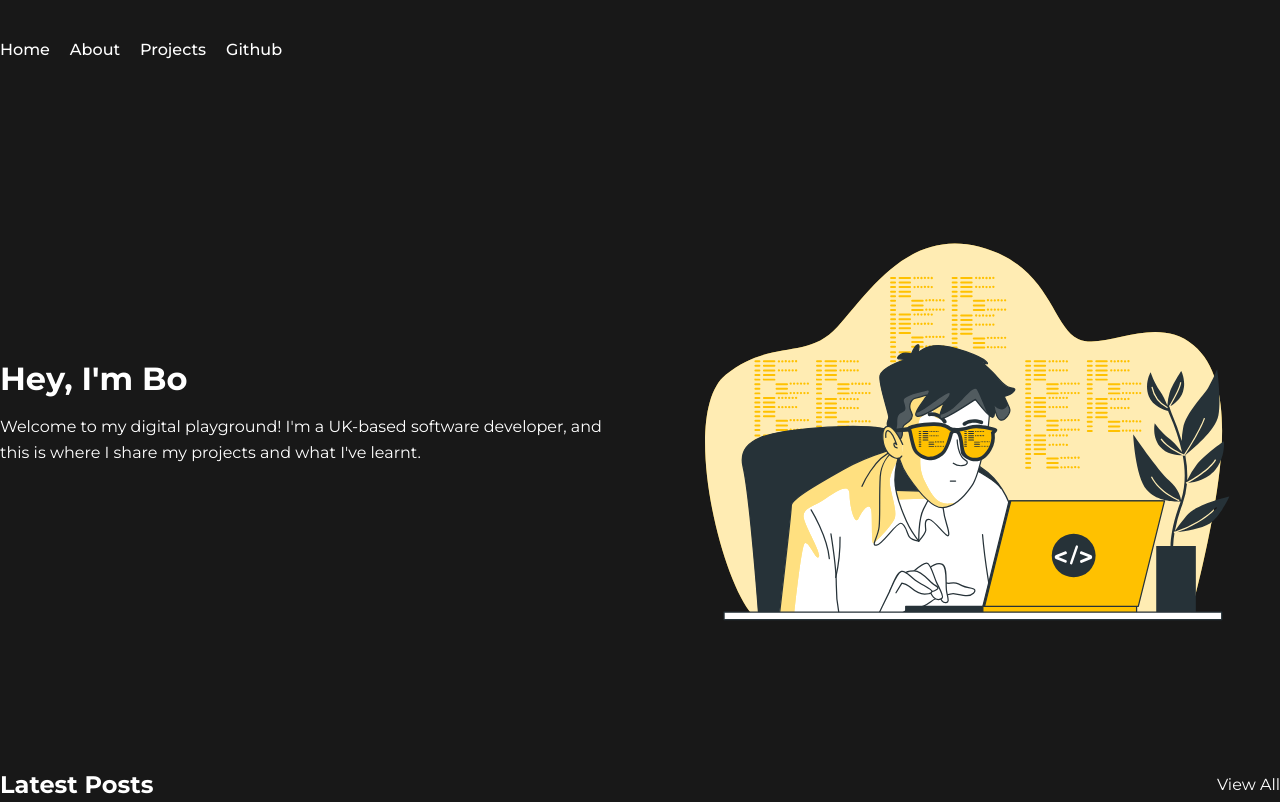
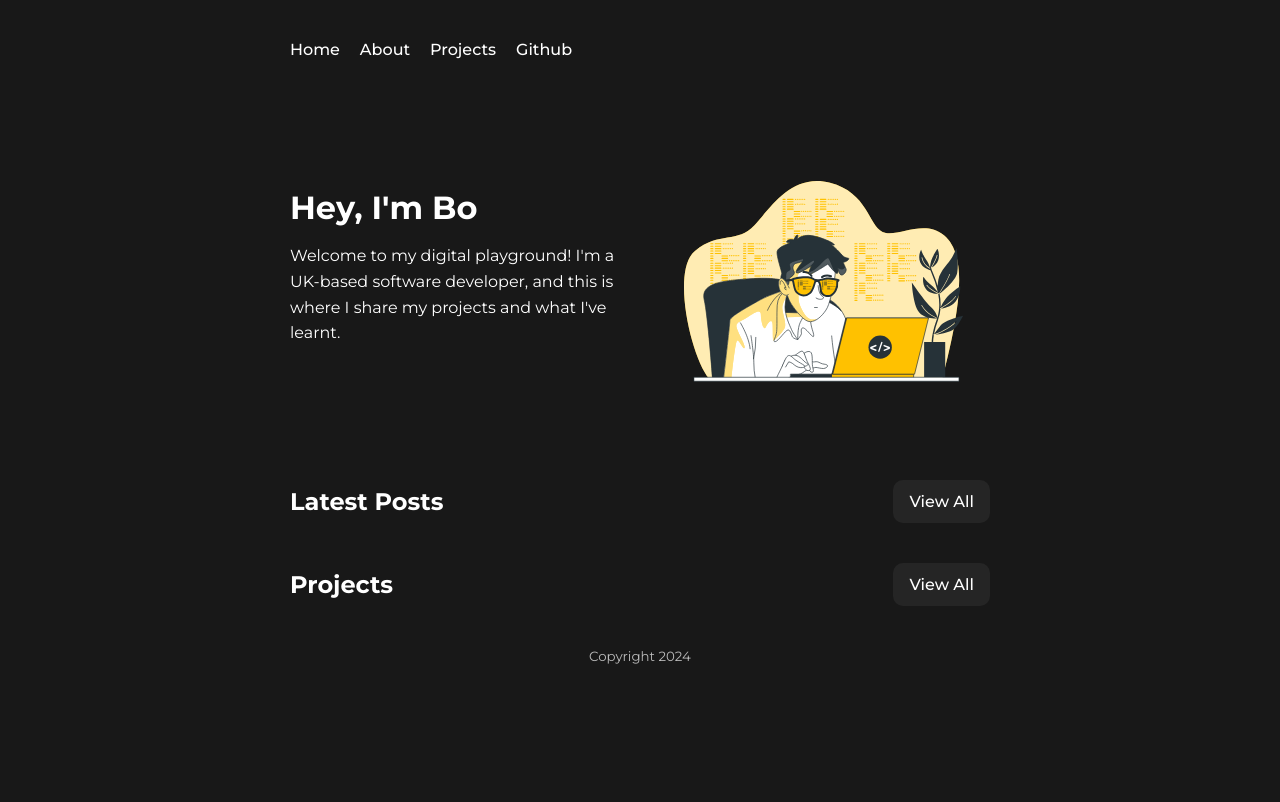
Before and after one commit to ybly/blog, a Gatsby site: page / in a window 1280 px wide. Shown: the top 802 px of the page. Built offline with nearby package versions, Linux system fonts and the light colour scheme; Gatsby itself is replaced by a stand-in of ours.

Commit message:
add global css variables

```diff
--- a/src/styles/global.css
+++ b/src/styles/global.css
@@ -1,11 +1,23 @@
 @import url('https://fonts.googleapis.com/css2?family=Montserrat:ital,wght@0,100..900;1,100..900&display=swap');
+
+/* Global variables */
+:root {
+    --content-width: 700px;
+    --font-family: "Montserrat";
+    --font-color: white;
+    --background-color: #181818;
+
+    --btn-background: #252525;
+
+    --footer-color: #bbb;
+}
 
 * {
     margin: 0;
     padding: 0;
     text-decoration: none;
-    font-family: "Montserrat";
-    color:white;
+    font-family: var(--font-family);
+    color: var(--font-color);
 }
 
 html, body {
@@ -13,7 +25,7 @@
 }
 
 body {
-    background: #181818;
+    background: var(--background-color);
     background-repeat: no-repeat;
 }
 
@@ -23,8 +35,7 @@
 }
 
 /* layout & nav */
-.layout {
-    max-width: 700px;
+.page-layout {
     margin: 0 auto;
 }
 
@@ -52,8 +63,30 @@
     font-weight: 600;
 }
 
+/* container */
+.container {
+    margin-left: auto;
+    margin-right: auto;
+    max-width: var(--content-width);
+    padding: 0 1rem;
+}
+
+
+
+
+/* footer */
 footer p {
+    font-size: smaller;
     text-align: center;
-    color: #bbb;
+    color: var(--footer-color);
     margin: 40px auto;
 }
+
+
+.button {
+    display: inline-block;
+    background: var(--btn-background);
+    padding: .75rem 1rem;
+    border-radius: 10px;
+    font-weight: 500;
+}
--- a/src/styles/home.module.css
+++ b/src/styles/home.module.css
@@ -14,14 +14,6 @@
     margin-bottom: 20px;
 }
 
-.button {
-    display: inline-block;
-    background: #252525;
-    padding: .75rem 1rem;
-    border-radius: 10px;
-    font-weight: 500;
-}
-
 .heading {
     display: inline-flex;
     width: 100%;
```
Also changed, not shown: src/styles/project.module.css (+3 -10 lines).
